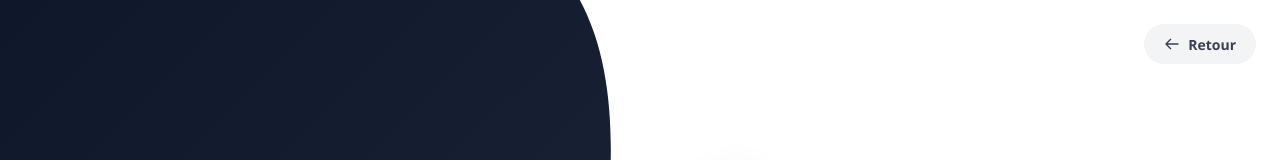
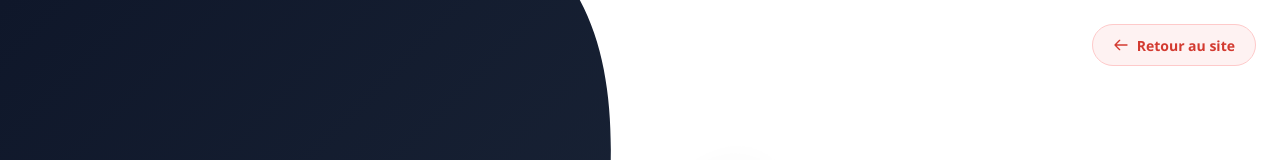
Before and after one commit to RiaTech221/LekkRek, a React (Vite) app in the folder frontend/: page /login in a window 1280 px wide. Shown: the top 160 px of the page. Built offline with nearby package versions, Linux system fonts and the light colour scheme.

Commit message:
style: translate login header and improve return button visibility

```diff
--- a/frontend/src/pages/admin/Login.jsx
+++ b/frontend/src/pages/admin/Login.jsx
@@ -244,9 +244,9 @@ export default function Login() {
         {/* === RIGHT SIDE (FORM) === */}
         <div className="login-right">
 
-          <a href="/" style={{ position: 'absolute', top: '1.5rem', right: '1.5rem', padding: '0.6rem 1.25rem', background: '#f3f4f6', color: '#374151', textDecoration: 'none', borderRadius: '9999px', fontWeight: 'bold', fontSize: '0.875rem', display: 'flex', alignItems: 'center', gap: '0.5rem', transition: 'all 0.2s' }}>
+          <a href="/" style={{ position: "absolute", top: "1.5rem", right: "1.5rem", padding: "0.6rem 1.25rem", background: "#fef2f2", color: "#d33a30", border: "1px solid #fecaca", textDecoration: "none", borderRadius: "9999px", fontWeight: "bold", fontSize: "0.875rem", display: "flex", alignItems: "center", gap: "0.5rem", transition: "all 0.2s" }} onMouseEnter={(e) => { e.currentTarget.style.background = "#fee2e2"; }} onMouseLeave={(e) => { e.currentTarget.style.background = "#fef2f2"; }}>
             <svg width="16" height="16" fill="none" viewBox="0 0 24 24" stroke="currentColor"><path strokeLinecap="round" strokeLinejoin="round" strokeWidth="2" d="M10 19l-7-7m0 0l7-7m-7 7h18" /></svg>
-            Retour
+            Retour au site
           </a>
 
           <div style={{ width: '100%', maxWidth: '380px' }}>
```
